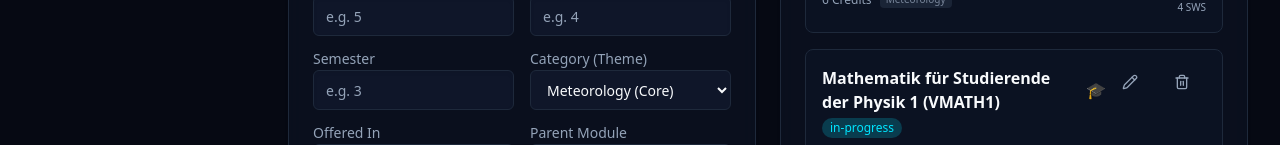
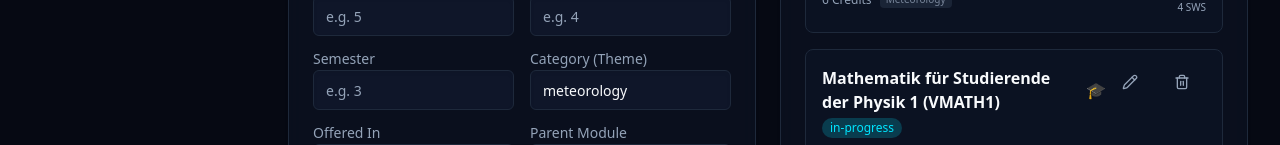
Before and after one commit to 184467gianluca/study-planner, a Next.js app: page /manager in a window 1280 px wide. Shown: the part 807-952 px from the top of the page. Built offline with nearby package versions, Linux system fonts and the light colour scheme.

Commit message:
feat(phase-21): allow custom course categories and auto-suggest defaults

```diff
--- a/src/app/manager/page.tsx
+++ b/src/app/manager/page.tsx
@@ -147,7 +147,7 @@ export default function CourseManager() {
       credits: "",
       semester: "",
       containerSemesters: "",
-      category: "meteorology",
+      category: "meteorologie",
       parentModuleId: "none",
       sws: "",
       grade: "",
@@ -176,7 +176,7 @@ export default function CourseManager() {
       containerSemesters: course.containerSemesters
         ? course.containerSemesters.join(", ")
         : "",
-      category: course.category || "meteorology",
+      category: course.category || "meteorologie",
       parentModuleId: course.parentModuleId || "none",
       sws: course.sws !== undefined ? String(course.sws) : "",
       grade: course.grade !== undefined ? String(course.grade) : "",
@@ -255,6 +255,14 @@ export default function CourseManager() {
     };
     reader.readAsText(file);
   };
+
+  // Compute unique categories to power the datalist recommendations
+  const customCategories = courses
+    .map((c) => c.category)
+    .filter(Boolean) as string[];
+  const allCategories = Array.from(
+    new Set(["meteorologie", "physik", "mathe", "IT", ...customCategories]),
+  );
 
   return (
     <div className="space-y-6">
@@ -507,21 +515,22 @@ export default function CourseManager() {
                   </div>
                 )}
                 <div className={formData.isContainer ? "col-span-1" : ""}>
-                  {" "}
                   <Label htmlFor="category">Category (Theme)</Label>
-                  <select
+                  <Input
                     id="category"
+                    list="category-options"
                     value={formData.category}
                     onChange={(e) =>
                       setFormData({ ...formData, category: e.target.value })
                     }
-                    className="mt-1 flex h-10 w-full rounded-md border border-border bg-surface px-3 py-2 text-sm text-foreground focus:outline-none focus:ring-1 focus:ring-primary focus:border-primary transition-colors"
-                  >
-                    <option value="meteorology">Meteorology (Core)</option>
-                    <option value="physics">Physics</option>
-                    <option value="math">Mathematics</option>
-                    <option value="elective">Elective Module</option>
-                  </select>
+                    placeholder="e.g. meteorologie, physik, mathe, IT..."
+                    required
+                  />
+                  <datalist id="category-options">
+                    {allCategories.map((cat) => (
+                      <option key={cat} value={cat} />
+                    ))}
+                  </datalist>
                 </div>
               </div>
               <div className="grid grid-cols-2 gap-4">
```
Also changed, not shown: 1 other file (tests, documents, lock files or other folders).
